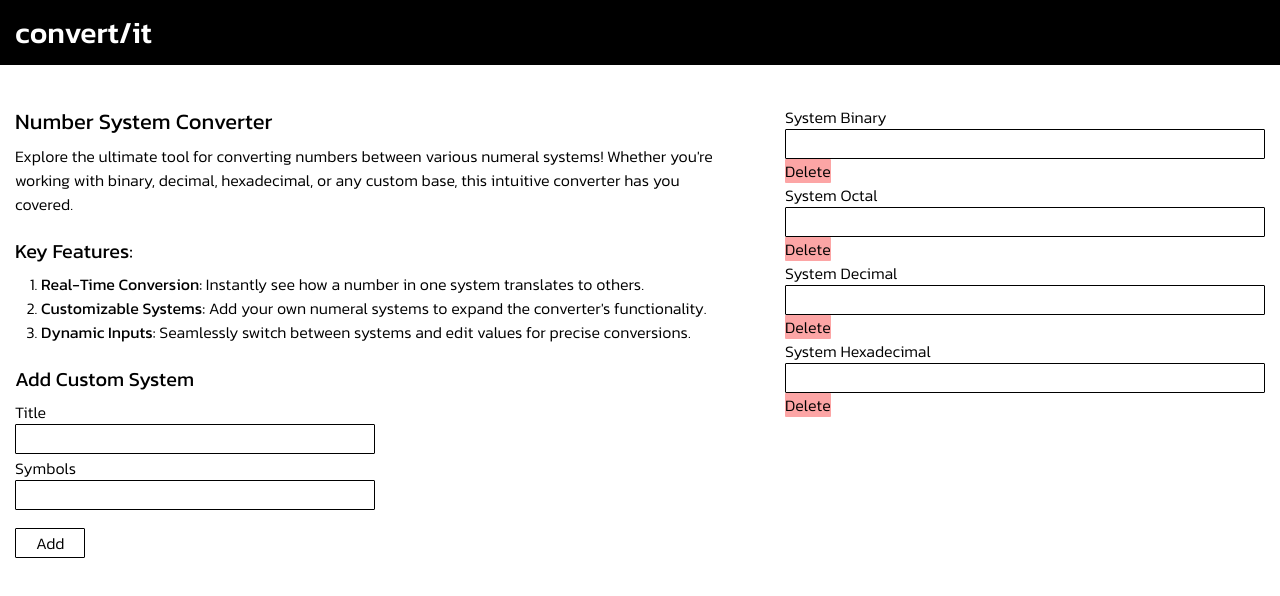
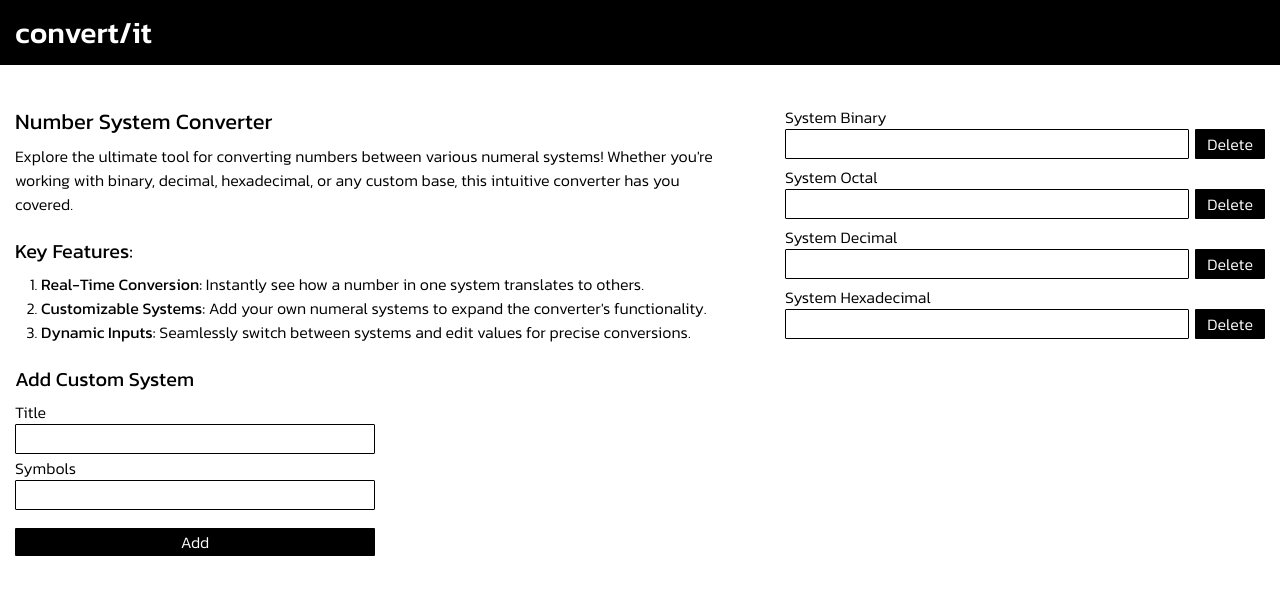
Before and after one commit to dmitit/numsystems, a React (Vite) app: page / in a window 1280 px wide. Shown: the top 596 px of the page. Built offline with nearby package versions, Linux system fonts and the light colour scheme.

Commit message:
Completely style the whole site. Fix problems with emoji

```diff
--- a/src/App.jsx
+++ b/src/App.jsx
@@ -97,7 +97,7 @@
                      <h2 className="text-[2rem] font-normal">
                         Add Custom System
                      </h2>
-                     <div className="mt-[0.6rem]">
+                     <div className="mt-[0.6rem] max-w-[50%]">
                         <AddSystemForm onSubmit={addSystem} />
                      </div>
                   </div>
--- a/src/components/AddSystemForm.jsx
+++ b/src/components/AddSystemForm.jsx
@@ -8,7 +8,7 @@
    const handleFormSubmit = (e) => {
       e.preventDefault();
 
-      const uniqueSymbols = [...new Set(symbols.split(""))];
+      const uniqueSymbols = [...new Set(Array.from(symbols))];
       const regexp = new RegExp(`[${uniqueSymbols.join("")}]`);
 
       const newSystem = {
@@ -16,6 +16,7 @@
          symbols: uniqueSymbols,
          regexp,
       };
+      console.log(newSystem);
 
       onSubmit(newSystem);
 
@@ -30,7 +31,7 @@
             className="flex flex-col gap-y-[0.2rem]"
          >
             <div>
-               <label className="flex flex-col-reverse max-w-[50%]">
+               <label className="flex flex-col-reverse">
                   <input
                      type="text"
                      value={title}
@@ -42,7 +43,7 @@
                </label>
             </div>
             <div>
-               <label className="flex flex-col-reverse max-w-[50%]">
+               <label className="flex flex-col-reverse">
                   <input
                      type="text"
                      value={symbols}
@@ -54,7 +55,7 @@
                </label>
             </div>
             <button
-               className="border-[1px] border-[#000000] border-solid py-[0.2rem] px-[2rem] focus:outline focus:outline-1 focus:outline-[#47ffe3] self-baseline mt-[1.6rem]"
+               className="bg-black text-white py-[2px] px-[1.2rem] focus:font-normal focus:outline focus:outline-1 focus:outline-[#47ffe3] mt-[1.6rem]"
                type="submit"
             >
                Add
--- a/src/components/Converter.jsx
+++ b/src/components/Converter.jsx
@@ -31,7 +31,7 @@
    };
 
    return (
-      <div>
+      <div className="flex flex-col gap-y-[0.6rem]">
          {systems.map((system) => (
             <div key={system.title}>
                <InputField
@@ -39,13 +39,8 @@
                   value={values[system.title]}
                   base={system}
                   onChange={(value) => handleInputChange(value, system)}
+                  onSystemRemove={(system) => onSystemRemove(system)}
                ></InputField>
-               <button
-                  className="bg-red-300"
-                  onClick={() => onSystemRemove(system)}
-               >
-                  Delete
-               </button>
             </div>
          ))}
       </div>
--- a/src/components/InputField.jsx
+++ b/src/components/InputField.jsx
@@ -1,17 +1,35 @@
 import PropTypes from "prop-types";
+import { useState } from "react";
 
-const InputField = ({ label, value, base, onChange }) => {
+const InputField = ({ label, value, base, onChange, onSystemRemove }) => {
+   const [isFocused, setIsFocused] = useState(false);
+
+   const handleFocus = () => setIsFocused(true);
+   const handleBlur = () => setIsFocused(false);
+
    return (
-      <label className="flex flex-col-reverse">
-         <input
-            type="text"
-            value={value}
-            onChange={(e) => onChange(e.target.value, base)}
-            className="peer pl-[2px] py-[2px] focus:outline focus:outline-1 focus:outline-[#47ffe3]"
-         />
-         <span className="peer-focus:font-normal flex flex-col-reverse max-w-[50%]">
+      <label className="flex flex-col">
+         <span
+            className={`flex flex-col-reverse max-w-[50%] ${isFocused ? "font-normal" : ""}`}
+         >
             {label}
          </span>
+         <div className="flex gap-x-[0.6rem]">
+            <input
+               type="text"
+               value={value}
+               onChange={(e) => onChange(e.target.value, base)}
+               onFocus={handleFocus}
+               onBlur={handleBlur}
+               className="pl-[2px] py-[2px] focus:outline focus:outline-1 focus:outline-[#47ffe3] flex-1"
+            />
+            <button
+               className="px-[1.2rem] bg-black text-white focus:outline focus:font-normal focus:outline-1 focus:outline-[#47ffe3]"
+               onClick={() => onSystemRemove(base)}
+            >
+               Delete
+            </button>
+         </div>
       </label>
    );
 };
@@ -25,6 +43,7 @@
       regexp: PropTypes.instanceOf(RegExp).isRequired,
    }),
    onChange: PropTypes.func,
+   onSystemRemove: PropTypes.func,
 };
 
 export default InputField;
```
